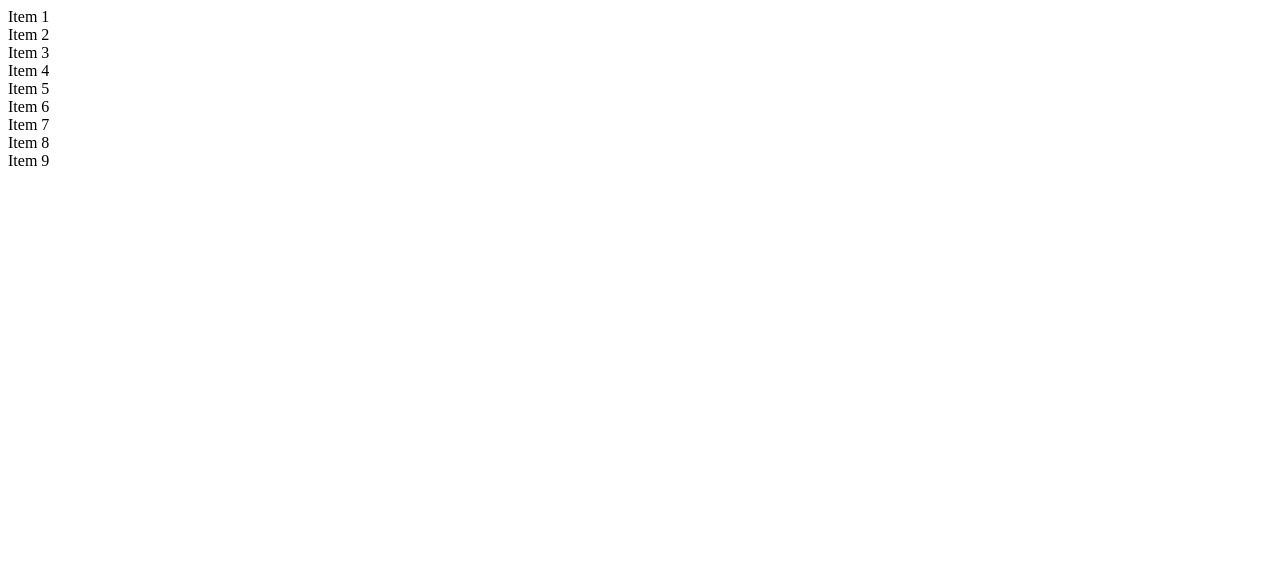
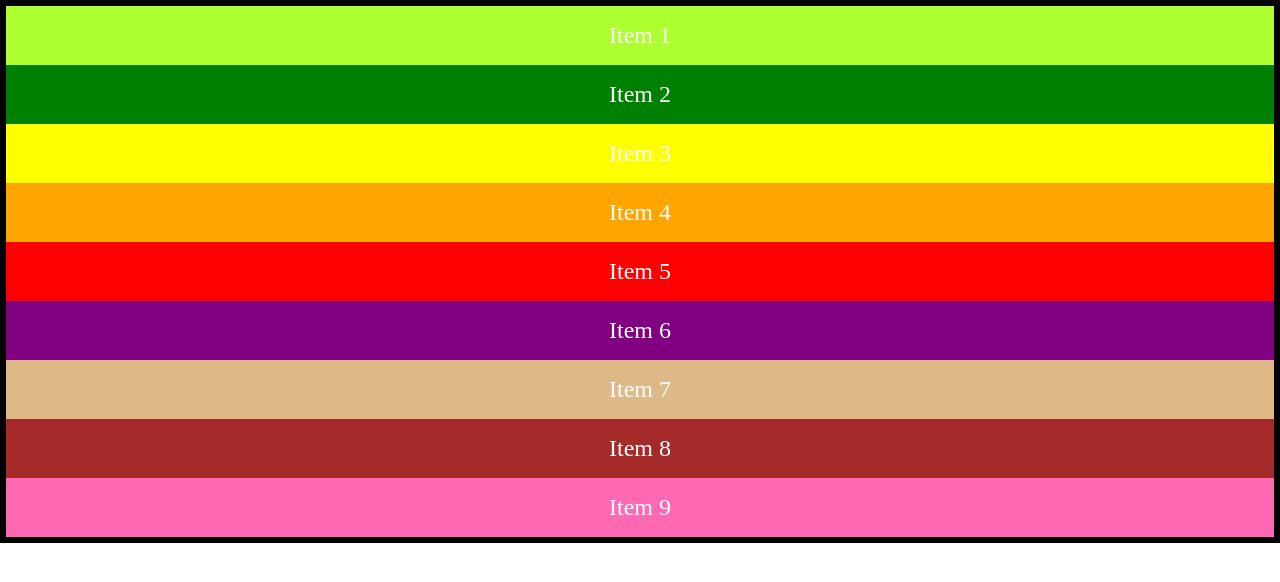
Before and after one commit to tronovan/flexboxTutorial, a website: page index.html in a window 1280 px wide. Drawn offline with Linux system fonts and the light colour scheme.

Commit message:
added styles

```diff
--- a/styles.css
+++ b/styles.css
@@ -1,3 +1,40 @@
-flex-item {
-    color: green;
+body{
+    margin: 0;
 }
+.container{
+    border: 6px solid black;
+}
+
+.flex-item{
+    color: white;
+    font-size: 1.5rem;
+    padding: 1rem;
+    text-align: center;
+}
+.item-1{
+    background-color: greenyellow;
+}
+.item-2{
+    background-color: green;
+}
+.item-3{
+    background-color: yellow;
+}
+.item-4{
+    background-color: orange;
+}
+.item-5{
+    background-color: red;
+}
+.item-6{
+    background-color: purple;
+}
+.item-7{
+    background-color: burlywood;
+}
+.item-8{
+    background-color: brown;
+}
+.item-9{
+    background-color: hotpink;
+}
```
